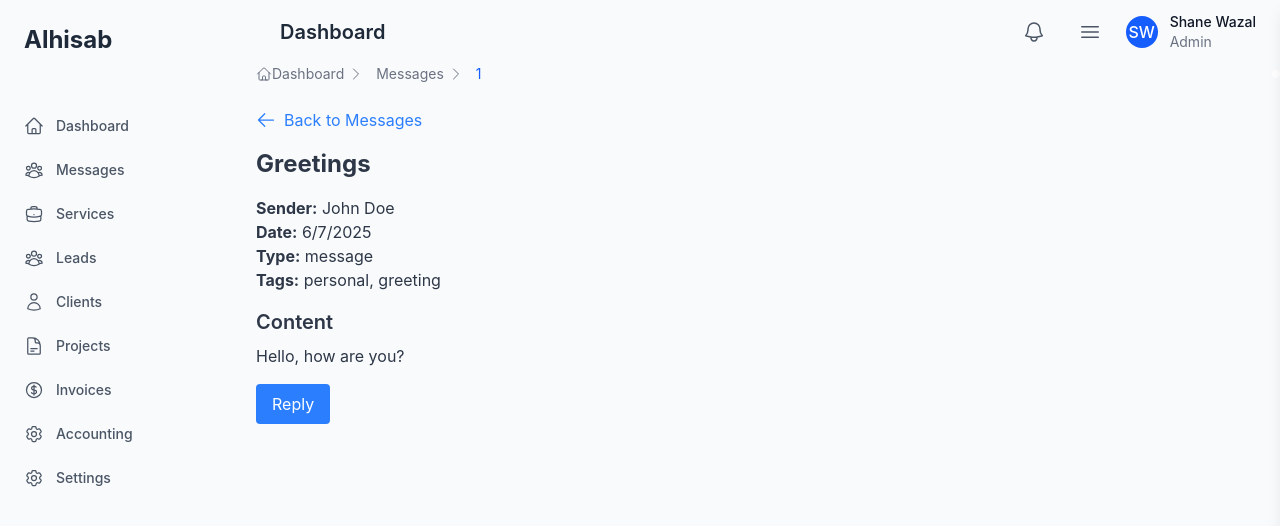
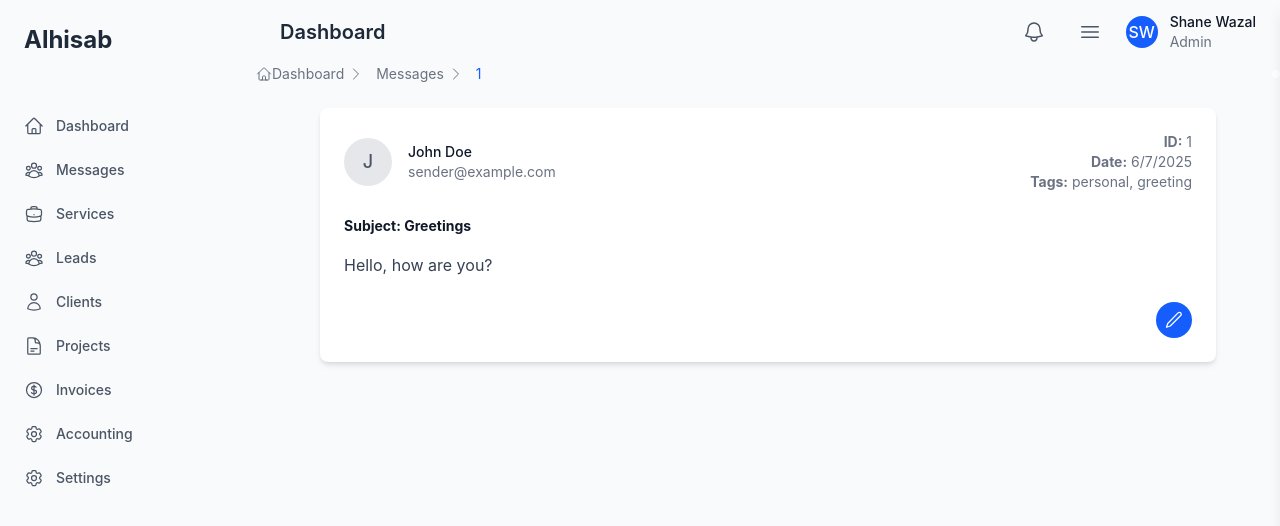
Before and after one commit to einfoengine/alhisab, a Next.js app in the folder frontend/: page /dashboard/messages/1 in a window 1280 px wide. Shown: the top 526 px of the page. Built offline with nearby package versions, Linux system fonts and the light colour scheme.

Commit message:
Message details and reply ongoing

```diff
--- a/frontend/src/app/dashboard/messages/[id]/page.tsx
+++ b/frontend/src/app/dashboard/messages/[id]/page.tsx
@@ -3,8 +3,6 @@
 import React from 'react';
 import { useParams } from 'next/navigation';
 import messages from '@/data/messages.json';
-import { ArrowLeftIcon } from '@heroicons/react/24/outline';
-import Link from 'next/link';
 import PageHeader from '@/components/elements/PageHeader';
 
 const MessageDetailsPage = () => {
@@ -22,26 +20,37 @@ const MessageDetailsPage = () => {
   };
 
   return (
-    <div className="nt-component nt-message-details">
-      <PageHeader title="Message Details" />
-      <Link href="/dashboard/messages" className="flex items-center text-blue-500 hover:text-blue-700 mb-4">
-        <ArrowLeftIcon className="w-5 h-5 mr-2" />
-        Back to Messages
-      </Link>
-      <h1 className="text-2xl font-bold mb-4">{message.subject}</h1>
-      <div className="mb-4">
-        <p><strong>Sender:</strong> {message.sender}</p>
-        <p><strong>Date:</strong> {new Date(message.timestamp).toLocaleDateString()}</p>
-        <p><strong>Type:</strong> {message.type || 'undefined'}</p>
-        <p><strong>Tags:</strong> {message.tags.join(', ')}</p>
+    <div className="min-h-screen bg-gray-50">
+      <PageHeader />
+      <div className="p-6 max-w-4xl mx-auto bg-white rounded-lg shadow-md">
+        <div className="flex items-center justify-between mb-6">
+          <div className="flex items-center space-x-4">
+            <div className="h-12 w-12 rounded-full bg-gray-200 flex items-center justify-center">
+              <span className="text-lg font-medium text-gray-600">{message.sender.charAt(0)}</span>
+            </div>
+            <div>
+              <p className="text-sm font-medium text-gray-900">{message.sender}</p>
+              <p className="text-sm text-gray-500">sender@example.com</p>
+            </div>
+          </div>
+          <div className="text-sm text-gray-500 text-right">
+            <p><strong>ID:</strong> {message.id}</p>
+            <p><strong>Date:</strong> {new Date(message.timestamp).toLocaleDateString()}</p>
+            <p><strong>Tags:</strong> {message.tags.join(', ')}</p>
+          </div>
+        </div>
+        <h2 className="text-sm font-bold text-gray-900 mb-4">Subject: {message.subject}</h2>
+        <div className="text-gray-700 leading-relaxed mb-6">
+          <p>{message.message}</p>
+        </div>
+        <div className="mt-6 flex justify-end">
+          <button onClick={handleReply} className="p-2 bg-blue-600 text-white rounded-full hover:bg-blue-700">
+            <svg xmlns="http://www.w3.org/2000/svg" fill="none" viewBox="0 0 24 24" strokeWidth="1.5" stroke="currentColor" className="w-5 h-5">
+              <path strokeLinecap="round" strokeLinejoin="round" d="M16.862 3.487a2.25 2.25 0 113.182 3.182L7.5 19.213l-4.5 1.5 1.5-4.5L16.862 3.487z" />
+            </svg>
+          </button>
+        </div>
       </div>
-      <div className="mt-4">
-        <h2 className="text-xl font-semibold mb-2">Content</h2>
-        <p>{message.message}</p>
-      </div>
-      <button onClick={handleReply} className="mt-4 bg-blue-500 text-white px-4 py-2 rounded hover:bg-blue-700">
-        Reply
-      </button>
     </div>
   );
 };
```
